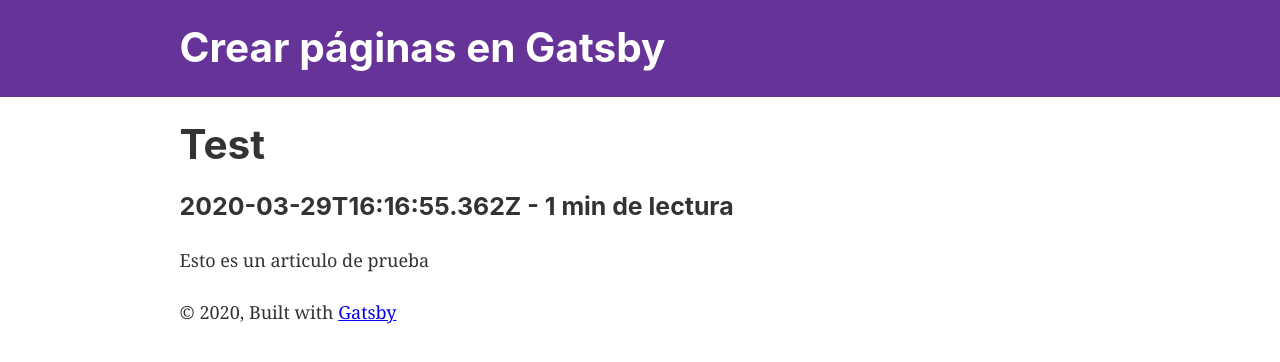
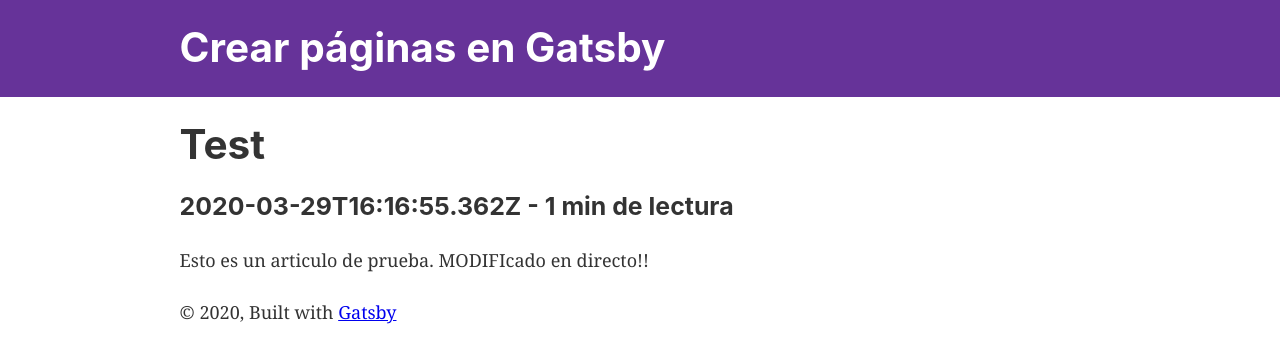
Before and after one commit to ivanlhz/gatsby-netlifycms, a Gatsby site: page /test/ in a window 1280 px wide. Built offline with nearby package versions, Linux system fonts and the light colour scheme; Gatsby itself is replaced by a stand-in of ours.

Commit message:
Update Post “test”

```diff
--- a/src/posts/test.md
+++ b/src/posts/test.md
@@ -3,4 +3,4 @@
 date: 2020-03-29T16:16:55.362Z
 title: Test
 ---
-Esto es un articulo de prueba
+Esto es un articulo de prueba. MODIFIcado en directo!!
```
